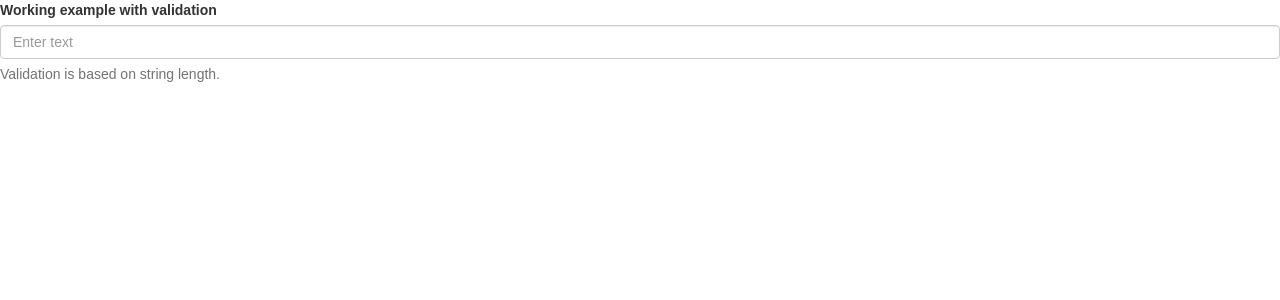
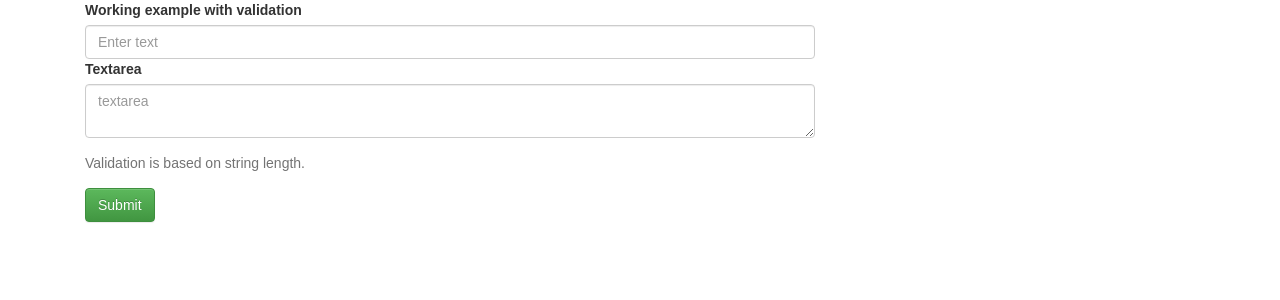
Before and after one commit to Foozie3Moons/job-search, a React (Create React App) app in the folder client/: page / in a window 1280 px wide. Shown: the top 300 px of the page. Built offline with nearby package versions, Linux system fonts and the light colour scheme.

Commit message:
added basic bootstrap grid

```diff
--- a/client/src/App.css
+++ b/client/src/App.css
@@ -26,3 +26,12 @@
   from { transform: rotate(0deg); }
   to { transform: rotate(360deg); }
 }
+
+.main {
+  width: 400px;
+  margin: 2em auto;
+  border: 1px solid #E0E0E0;
+  border-radius: 5px;
+  padding: .5em;
+
+}
--- a/client/src/App.js
+++ b/client/src/App.js
@@ -1,7 +1,6 @@
 import React, { Component } from 'react';
-import logo from './logo.svg';
 import './App.css';
-import Form from './Form'
+import Main from './Main'
 
 class App extends Component {
   constructor(props) {
@@ -18,7 +17,7 @@ class App extends Component {
 
   render() {
     return (
-      <Form />
+      <Main />
     );
   }
 }
--- a/client/src/Form.js
+++ b/client/src/Form.js
@@ -1,9 +1,9 @@
 import React, { Component } from 'react';
-import ReactDOM from 'react-dom';
 import { FormGroup } from 'react-bootstrap';
 import { FormControl } from 'react-bootstrap';
 import { ControlLabel } from 'react-bootstrap';
 import { HelpBlock } from 'react-bootstrap';
+import { Button } from 'react-bootstrap';
 
 class Form extends Component {
   constructor(props) {
@@ -23,6 +23,10 @@ class Form extends Component {
     this.setState({ value: e.target.value });
   }
 
+  handleSubmit = (e) => {
+
+  }
+
   render() {
     return (
       <form>
@@ -37,9 +41,16 @@ class Form extends Component {
             placeholder="Enter text"
             onChange={this.handleChange}
           />
+          <FormGroup controlId="formControlsTextarea">
+            <ControlLabel>Textarea</ControlLabel>
+            <FormControl componentClass="textarea" placeholder="textarea" />
+          </FormGroup>
           <FormControl.Feedback />
           <HelpBlock>Validation is based on string length.</HelpBlock>
         </FormGroup>
+        <Button bsStyle="success" type="submit">
+          Submit
+        </Button>
       </form>
     );
   }
--- /dev/null
+++ b/client/src/Main.js
@@ -0,0 +1,22 @@
+import React from 'react';
+import Form from './Form'
+
+import { Grid } from 'react-bootstrap'
+import { Col } from 'react-bootstrap'
+
+function Main() {
+
+  return (
+    <Grid>
+      <Col md={8}>
+        <Form />
+      </Col>
+      <Col md={4}>
+        <div id='Section Goes Here'>
+        </div>
+      </Col>
+    </Grid>
+  )
+}
+
+export default Main;
```
